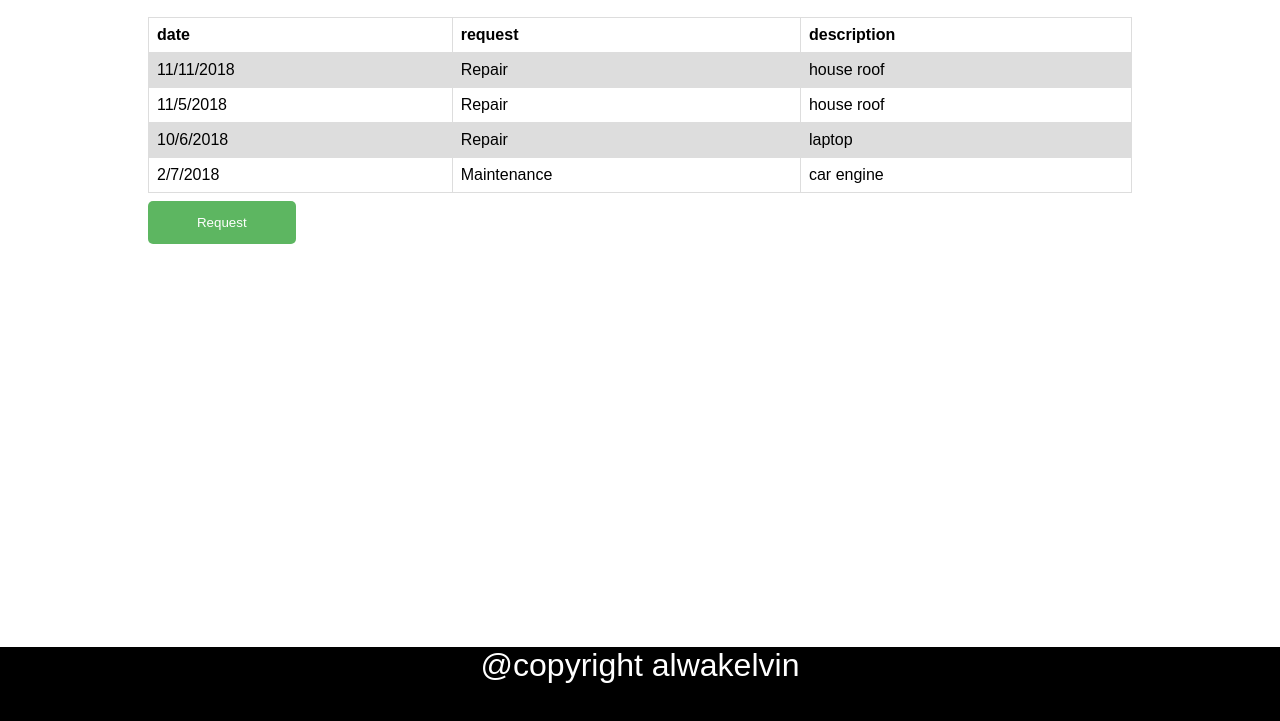
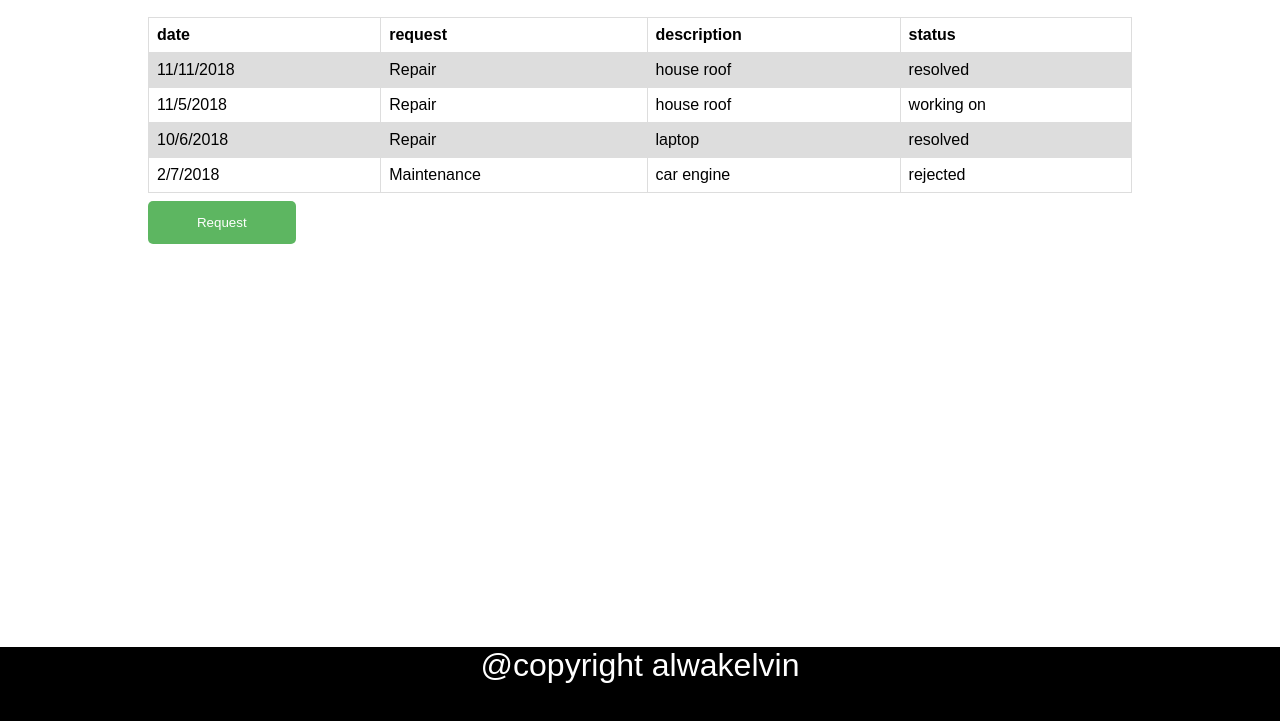
Before and after one commit to alovega/Maintenance-tracker, a plain HTML site: page maintenance/templates/user-req.html in a window 1280 px wide. Shown: the part 73-794 px from the top of the page. Drawn offline with Linux system fonts and the light colour scheme; files whose address does not match are found by name.

Commit message:
[feature #157769350] adds description feature

```diff
--- a/maintenance/templates/user-req.html
+++ b/maintenance/templates/user-req.html
@@ -23,26 +23,31 @@
       <th>date</th>
       <th>request</th>
       <th>description</th>
+      <th>status</th>
     </tr>
       <tr>
         <td>11/11/2018</td>
         <td>Repair</td>
         <td>house roof</td>
+        <td>resolved</td>
       </tr>
       <tr>
         <td>11/5/2018</td>
         <td>Repair</td>
         <td>house roof</td>
+        <td>working on</td>
       </tr>
       <tr>
         <td>10/6/2018</td>
         <td>Repair</td>
         <td>laptop</td>
+        <td>resolved</td>
       </tr>
       <tr>
         <td>2/7/2018</td>
         <td>Maintenance</td>
         <td>car engine</td>
+        <td>rejected</td>
       </tr>
     </table>
     <button type="button" name="request" style="width:15%">Request</button>
```
Also changed, not shown: maintenance/templates/user.html (+1 -1 lines).
